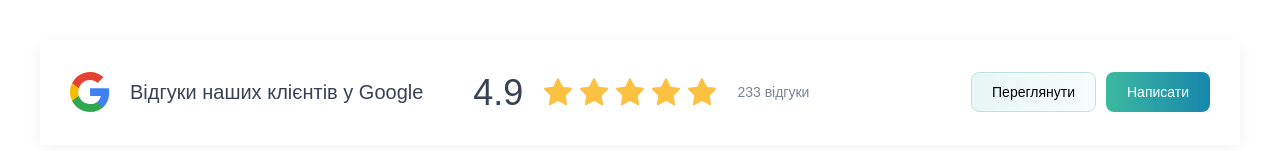
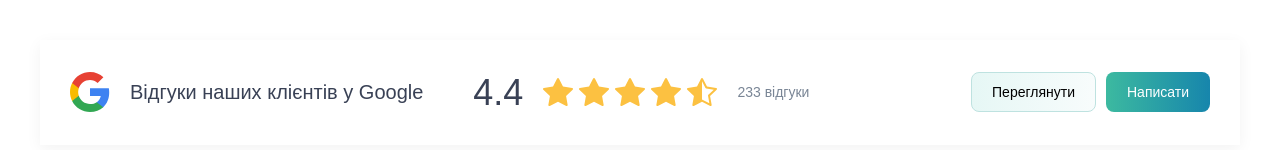
Before and after one commit to alexsanders-git/vue-spa-test, a Vue app: page / in a window 1280 px wide. Shown: the part 308-458 px from the top of the page. Built offline with nearby package versions, Linux system fonts and the light colour scheme.

Commit message:
Create component rating

```diff
--- a/src/components/rating.vue
+++ b/src/components/rating.vue
@@ -1,19 +1,45 @@
 <script setup lang="ts">
+import {computed} from 'vue';
 
+const rating = 4.4;
+const roundedRating = Math.round(rating * 2) / 2;
+
+const stars = computed(() => {
+  const starIcons = [];
+  for (let i = 1; i <= 5; i++) {
+    if (roundedRating >= i) {
+      starIcons.push('filled');
+    } else if (roundedRating >= i - 0.5) {
+      starIcons.push('half');
+    } else {
+      starIcons.push('empty');
+    }
+  }
+  return starIcons;
+});
 </script>
 
 <template>
   <div class="rating">
-    <span class="score">4.9</span>
+    <span class="score">{{ rating }}</span>
 
     <div class="stars">
-      <span class="star" v-for="i in 5" :key="i">
-        <svg width="28" height="26" viewBox="0 0 28 26" fill="none" xmlns="http://www.w3.org/2000/svg">
-        <path
-            d="M13.1033 0.816983C13.4701 0.0737376 14.5299 0.0737399 14.8967 0.816985L18.1757 7.46093C18.3214 7.75607 18.6029 7.96064 18.9287 8.00797L26.2607 9.07338C27.0809 9.19256 27.4084 10.2005 26.8149 10.7791L21.5094 15.9507C21.2737 16.1804 21.1662 16.5114 21.2218 16.8358L22.4743 24.1382C22.6144 24.9551 21.7569 25.5781 21.0233 25.1924L14.4653 21.7446C14.174 21.5915 13.826 21.5915 13.5347 21.7446L6.9767 25.1924C6.24307 25.5781 5.38563 24.9551 5.52574 24.1382L6.7782 16.8358C6.83384 16.5114 6.72629 16.1804 6.49061 15.9507L1.1851 10.7791C0.591586 10.2005 0.919094 9.19256 1.73931 9.07338L9.07134 8.00797C9.39705 7.96064 9.67862 7.75607 9.82428 7.46093L13.1033 0.816983Z"
-            fill="#FCC141"/>
-      </svg>
-      </span>
+         <span class="star" v-for="(star, index) in stars" :key="index">
+          <svg v-if="star === 'filled'" xmlns="http://www.w3.org/2000/svg" viewBox="0 0 16 16">
+            <path
+                d="M3.612 15.443c-.386.198-.824-.149-.746-.592l.83-4.73L.173 6.765c-.329-.314-.158-.888.283-.95l4.898-.696L7.538.792c.197-.39.73-.39.927 0l2.184 4.327 4.898.696c.441.062.612.636.282.95l-3.522 3.356.83 4.73c.078.443-.36.79-.746.592L8 13.187l-4.389 2.256z"/>
+          </svg>
+
+          <svg v-if="star === 'half'" xmlns="http://www.w3.org/2000/svg" viewBox="0 0 16 16">
+            <path
+                d="M5.354 5.119 7.538.792A.52.52 0 0 1 8 .5c.183 0 .366.097.465.292l2.184 4.327 4.898.696A.54.54 0 0 1 16 6.32a.55.55 0 0 1-.17.445l-3.523 3.356.83 4.73c.078.443-.36.79-.746.592L8 13.187l-4.389 2.256a.5.5 0 0 1-.146.05c-.342.06-.668-.254-.6-.642l.83-4.73L.173 6.765a.55.55 0 0 1-.172-.403.6.6 0 0 1 .085-.302.51.51 0 0 1 .37-.245zM8 12.027a.5.5 0 0 1 .232.056l3.686 1.894-.694-3.957a.56.56 0 0 1 .162-.505l2.907-2.77-4.052-.576a.53.53 0 0 1-.393-.288L8.001 2.223 8 2.226z"/>
+          </svg>
+
+          <svg v-if="star === 'empty'" xmlns="http://www.w3.org/2000/svg" viewBox="0 0 16 16">
+            <path
+                d="M2.866 14.85c-.078.444.36.791.746.593l4.39-2.256 4.389 2.256c.386.198.824-.149.746-.592l-.83-4.73 3.522-3.356c.33-.314.16-.888-.282-.95l-4.898-.696L8.465.792a.513.513 0 0 0-.927 0L5.354 5.12l-4.898.696c-.441.062-.612.636-.283.95l3.523 3.356-.83 4.73zm4.905-2.767-3.686 1.894.694-3.957a.56.56 0 0 0-.163-.505L1.71 6.745l4.052-.576a.53.53 0 0 0 .393-.288L8 2.223l1.847 3.658a.53.53 0 0 0 .393.288l4.052.575-2.906 2.77a.56.56 0 0 0-.163.506l.694 3.957-3.686-1.894a.5.5 0 0 0-.461 0z"/>
+          </svg>
+        </span>
     </div>
 
     <span class="count">233 відгуки</span>
@@ -49,6 +75,7 @@
 
 .star {
   display: flex;
+  fill: #FCC141;
 
   svg {
     width: 30px;
```
